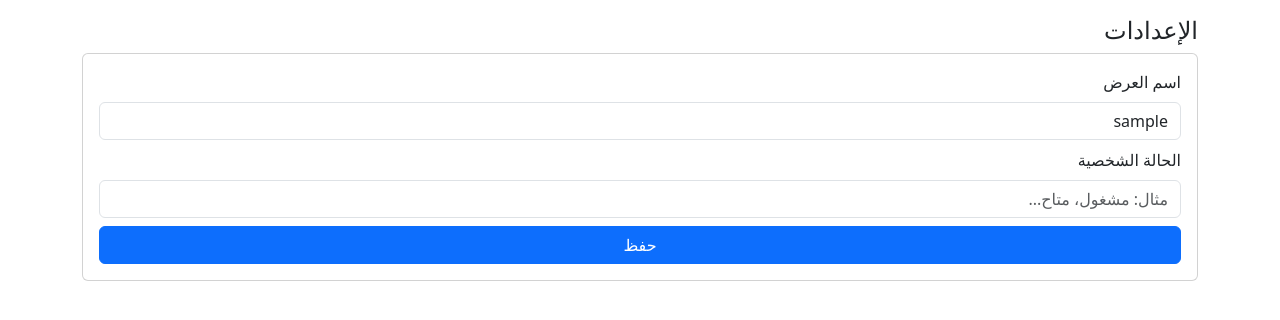
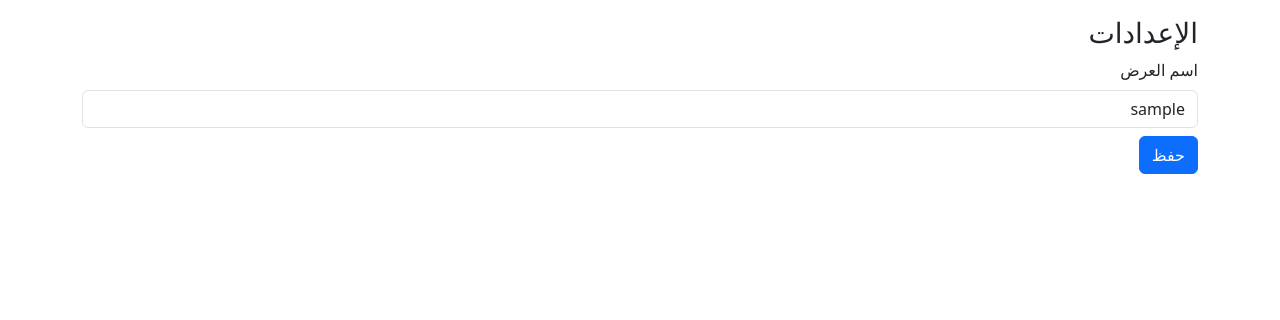
Before and after one commit to Mohammedkaadi/chat_app, a Flask app: page /settings in a window 1280 px wide. Shown: the part 56-376 px from the top of the page. Run offline with Flask 3, Linux system fonts and the light colour scheme; the visitor is signed in with stand-in values (Sample User, id 1).

Commit message:
Update settings.html

```diff
--- a/templates/settings.html
+++ b/templates/settings.html
@@ -1,15 +1,11 @@
 {% extends 'base.html' %}
 {% block content %}
-<h4>الإعدادات</h4>
-<form method="post" class="card p-3">
+<h3>الإعدادات</h3>
+<form method="post">
   <div class="mb-2">
     <label class="form-label">اسم العرض</label>
     <input name="name" value="{{ user }}" class="form-control">
   </div>
-  <div class="mb-2">
-    <label class="form-label">الحالة الشخصية</label>
-    <input name="status" value="{{ info[3] if info }}" class="form-control" placeholder="مثال: مشغول، متاح...">
-  </div>
   <button class="btn btn-primary">حفظ</button>
 </form>
 {% endblock %}
```
